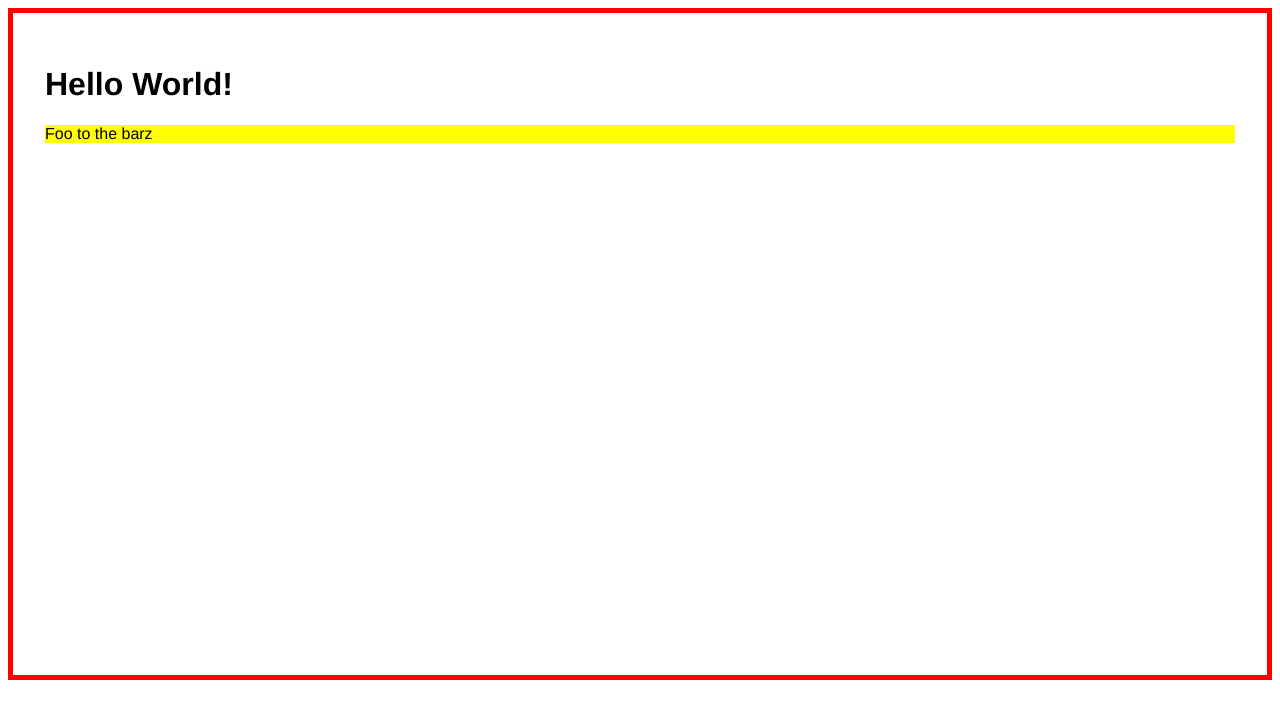
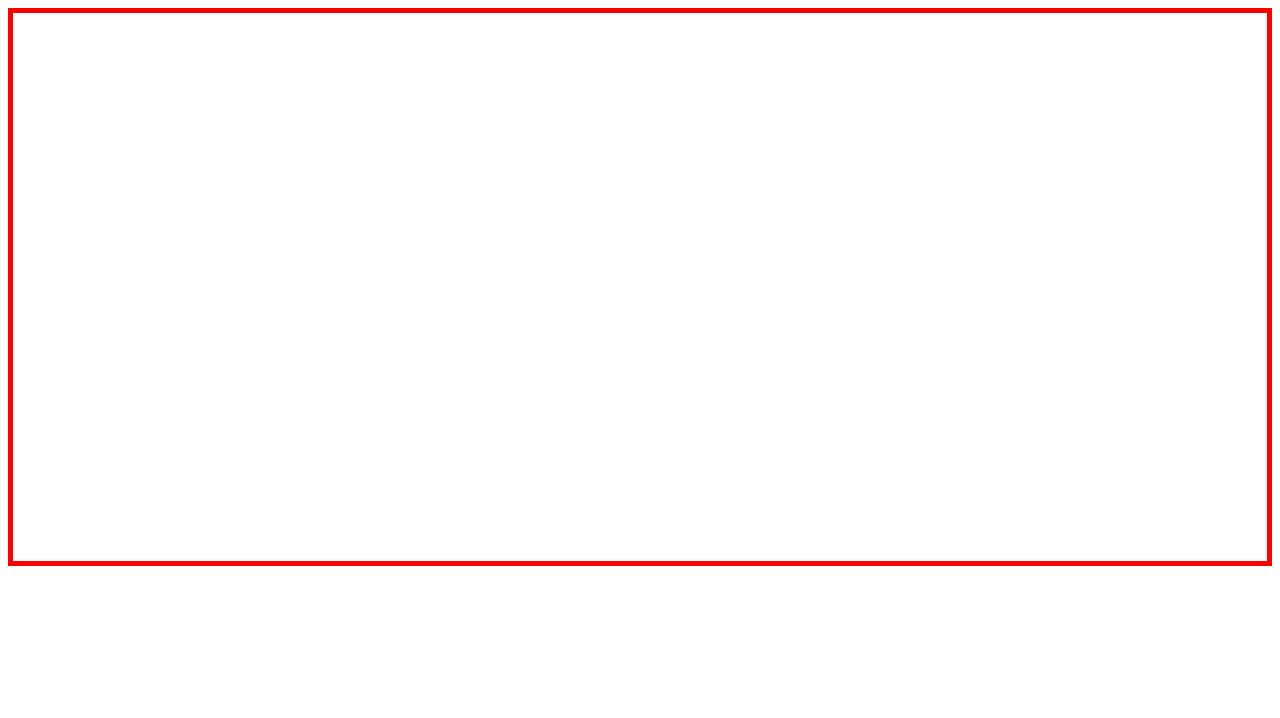
Before and after one commit to sudhir113/starterkit, a React app: page / in a window 1280 px wide. Shown: the top 718 px of the page. Built offline with nearby package versions, Linux system fonts and the light colour scheme; the HTML template or start-up script is replaced by a standard one.

Commit message:
file changes

```diff
--- a/src/components/App.tsx
+++ b/src/components/App.tsx
@@ -5,8 +5,6 @@ const reactLogo = require("./../assets/img/react_logo.svg");
 
 const App = () => (
   <div className="app">
-    <h1>Hello World!</h1>
-    <p>Foo to the barz</p>
     <img src={reactLogo.default} height="480" />
   </div>
 );
```
